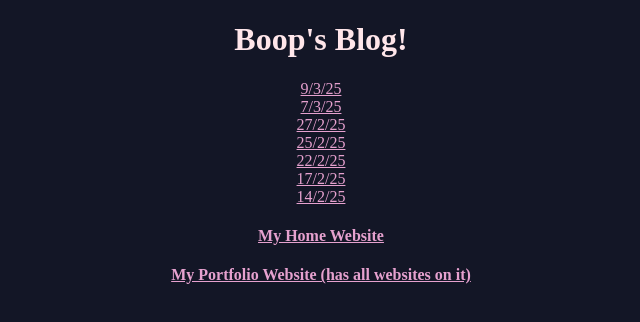
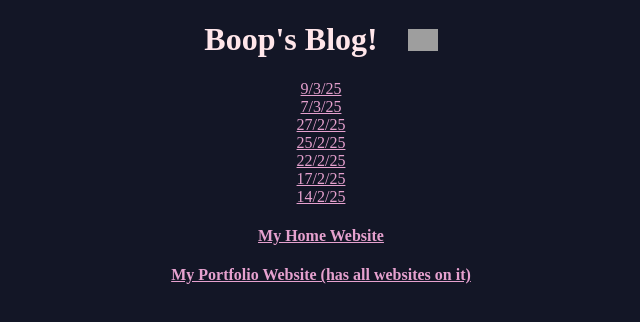
Before and after one commit to BoopEnthusiast/boop.pink, an Astro site: page / in a window 1280 px wide. Shown: the whole page, without its empty margins (319-959 px from the left). Built offline with nearby package versions, Linux system fonts and the light colour scheme; Astro itself is replaced by a stand-in of ours; grey boxes are pictures that could not be loaded.

Commit message:
rss feed icon

```diff
--- a/src/pages/index.astro
+++ b/src/pages/index.astro
@@ -36,7 +36,10 @@ const modifiedDailyPosts = Object.fromEntries(
 
 <Layout>
 	<main>
-		<h1>Boop's Blog!</h1>
+		<div>
+			<h1>Boop's Blog!</h1>
+			<a href="/rss.xml"><img src="/public/Feed-icon.svg"></a>
+		</div>
 		{Object.values(modifiedDailyPosts).map((page: any) => <a href={page.url}>{page.frontmatter.title}</a>)}
 		<footer>
 			<h4><a href="https://boop.website">My Home Website</a></h4>
@@ -52,4 +55,17 @@ const modifiedDailyPosts = Object.fromEntries(
 		align-items: center;
 		text-align: center;
 	}
+
+	div {
+		display: flex;
+		flex-direction: row;
+		align-items: center;
+	}
+
+	img {
+		width: 30px;
+		margin-left: 30px;
+		float: right;
+	}
+
 </style>
```
Also changed, not shown: public/Feed-icon.svg (added), public/favicon.svg (deleted).
